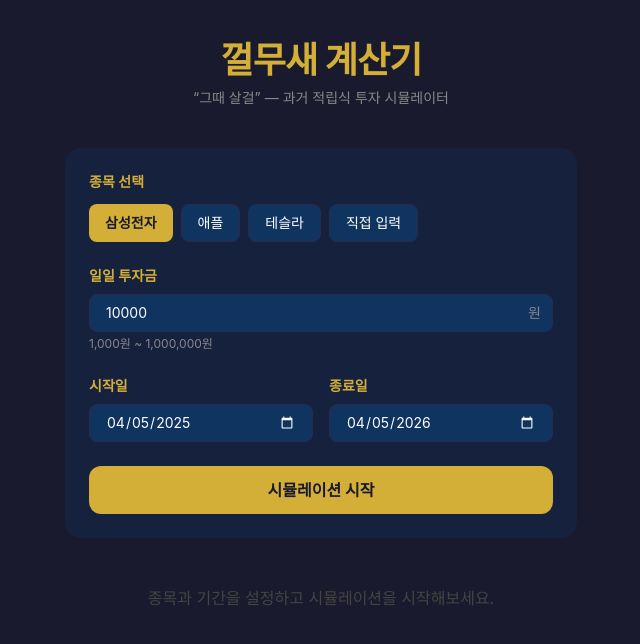
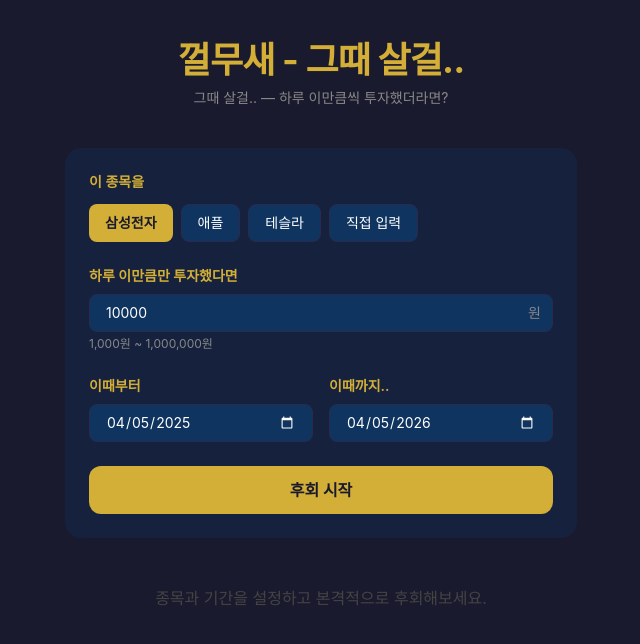
Before and after one commit to mash0809/havebeen, a Next.js app in the folder frontend/: page / in a window 1280 px wide. Shown: the top 644 px of the page, without its empty margins (319-959 px from the left). Built offline with nearby package versions, Linux system fonts and the light colour scheme; no server answers.

Commit message:
fix: 전반적인 문구 워싱

```diff
--- a/frontend/src/app/page.tsx
+++ b/frontend/src/app/page.tsx
@@ -94,10 +94,10 @@ function HomeContent() {
       {/* 헤더 */}
       <div className="text-center mb-10">
         <h1 className="text-4xl font-bold tracking-tight mb-2 text-gold">
-          껄무새 계산기
+          껄무새 - 그때 살걸..
         </h1>
         <p className="text-sm" style={{ color: "#888" }}>
-          &ldquo;그때 살걸&rdquo; — 과거 적립식 투자 시뮬레이터
+          그때 살걸.. — 하루 이만큼씩 투자했더라면?
         </p>
       </div>
 
@@ -123,7 +123,7 @@ function HomeContent() {
       {!result && !isLoading && !error && (
         <div className="text-center mt-12">
           <p className="text-base" style={{ color: "#444" }}>
-            종목과 기간을 설정하고 시뮬레이션을 시작해보세요.
+            종목과 기간을 설정하고 본격적으로 후회해보세요.
           </p>
         </div>
       )}
--- a/frontend/src/components/AnalogySummary.tsx
+++ b/frontend/src/components/AnalogySummary.tsx
@@ -59,7 +59,7 @@ export default function AnalogySummary({ result }: AnalogySummaryProps) {
         <div className="w-px" style={{ backgroundColor: "#2a2a4e" }} />
         <div className="text-center">
           <p className="text-xs mb-1" style={{ color: "#888" }}>
-            일일 투자금
+            하루 이만큼만 투자했다면
           </p>
           <p className="text-base font-semibold" style={{ color: "#ffffff" }}>
             {result.dailyAmount.toLocaleString()}원
--- a/frontend/src/components/SimulationForm.tsx
+++ b/frontend/src/components/SimulationForm.tsx
@@ -90,7 +90,7 @@ export default function SimulationForm({
           className="block text-sm font-semibold mb-3"
           style={{ color: "#d4af37" }}
         >
-          종목 선택
+          이 종목을
         </label>
         <div className="flex flex-wrap gap-2">
           {STOCK_PRESETS.map((preset, idx) => (
@@ -143,7 +143,7 @@ export default function SimulationForm({
           className="block text-sm font-semibold mb-2"
           style={{ color: "#d4af37" }}
         >
-          일일 투자금
+          하루 이만큼만 투자했다면
         </label>
         <div className="relative">
           <input
@@ -182,7 +182,7 @@ export default function SimulationForm({
             className="block text-sm font-semibold mb-2"
             style={{ color: "#d4af37" }}
           >
-            시작일
+            이때부터
           </label>
           <input
             id="startDate"
@@ -205,7 +205,7 @@ export default function SimulationForm({
             className="block text-sm font-semibold mb-2"
             style={{ color: "#d4af37" }}
           >
-            종료일
+            이때까지..
           </label>
           <input
             id="endDate"
@@ -240,7 +240,7 @@ export default function SimulationForm({
           cursor: isLoading ? "not-allowed" : "pointer",
         }}
       >
-        {isLoading ? "시뮬레이션 중..." : "시뮬레이션 시작"}
+        {isLoading ? "후회 중..." : "후회 시작"}
       </button>
     </form>
   );
```
Lines whose indentation alone changed are shown as unchanged.
